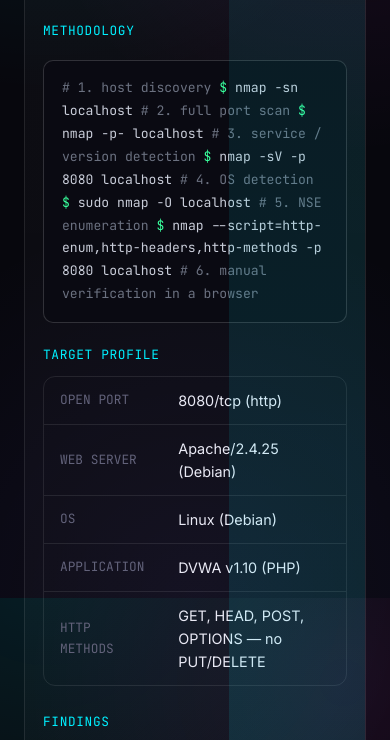
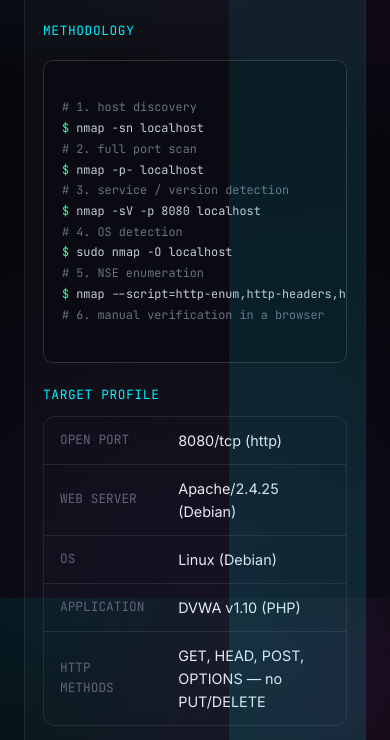
Before and after one commit to Nour-salepan/Nour-salepan.github.io, a plain HTML site: page projects.html in a window 390 px wide. Shown: the part 1090-1830 px from the top of the page. Drawn offline with Linux system fonts and the light colour scheme.

Commit message:
Fix terminal block whitespace rendering

```diff
--- a/styles.css
+++ b/styles.css
@@ -990,6 +990,12 @@ html[data-theme="light"] .sev-med  { color: #8a6d00; }
   color: #c8ccd8;
   overflow-x: auto;
   margin: 18px 0;
+  white-space: pre;
+  tab-size: 4;
+}
+
+@media (max-width: 720px) {
+  .terminal { font-size: 0.74rem; }
 }
 
 html[data-theme="light"] .terminal { background: #15151f; color: #d8dbe6; }
```
